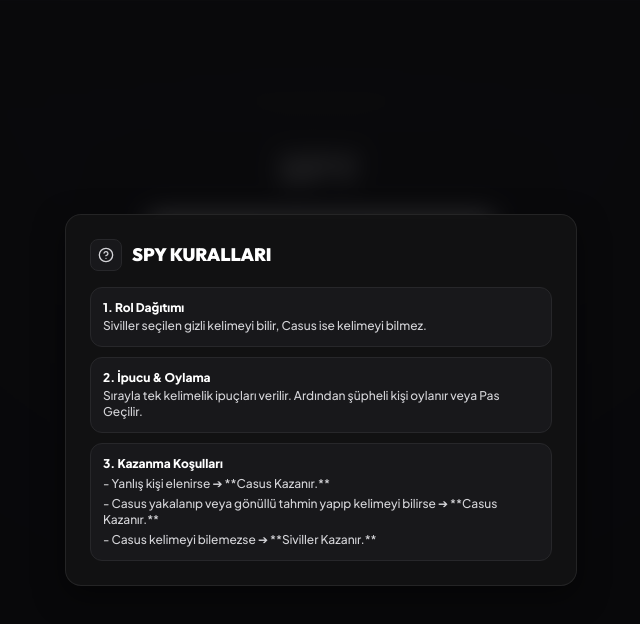
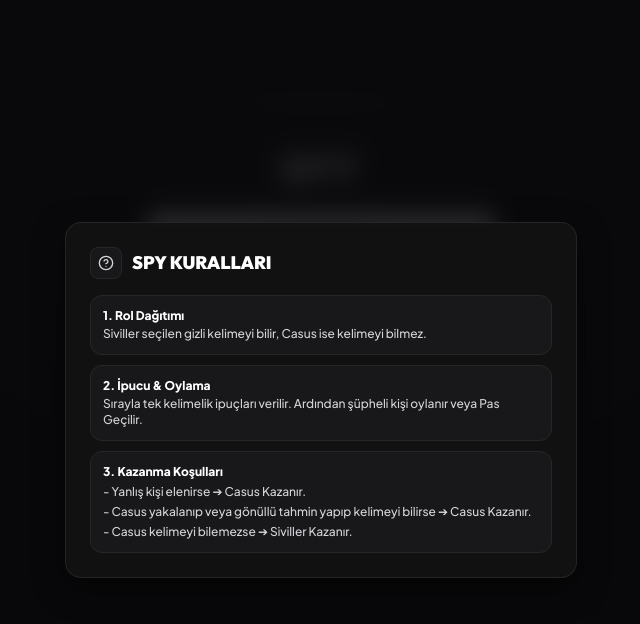
Before and after one commit to kingorot/spy, a React (Vite) app: page / in a window 1280 px wide. Both pictures are taken after a click on the button "Kurallar". Shown: the top 624 px of the page, without its empty margins (319-959 px from the left). Built offline with nearby package versions, Linux system fonts and the light colour scheme.

Commit message:
Remove literal asterisks from rules text

```diff
--- a/src/components/RulesModal.jsx
+++ b/src/components/RulesModal.jsx
@@ -37,9 +37,9 @@ export const RulesModal = ({ onClose }) => {
 
           <div className="p-3 rounded-xl bg-zinc-900 border border-zinc-800 space-y-1">
             <span className="font-extrabold text-white block mb-0.5">3. Kazanma Koşulları</span>
-            <p>- Yanlış kişi elenirse ➔ **Casus Kazanır.**</p>
-            <p>- Casus yakalanıp veya gönüllü tahmin yapıp kelimeyi bilirse ➔ **Casus Kazanır.**</p>
-            <p>- Casus kelimeyi bilemezse ➔ **Siviller Kazanır.**</p>
+            <p>- Yanlış kişi elenirse ➔ Casus Kazanır.</p>
+            <p>- Casus yakalanıp veya gönüllü tahmin yapıp kelimeyi bilirse ➔ Casus Kazanır.</p>
+            <p>- Casus kelimeyi bilemezse ➔ Siviller Kazanır.</p>
           </div>
         </div>
       </div>
```
